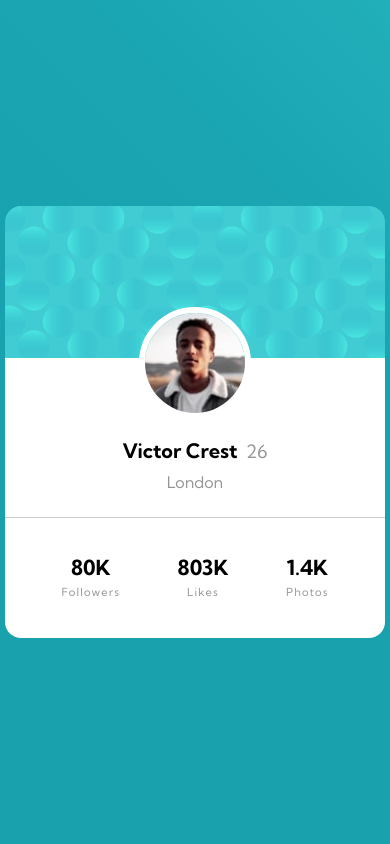
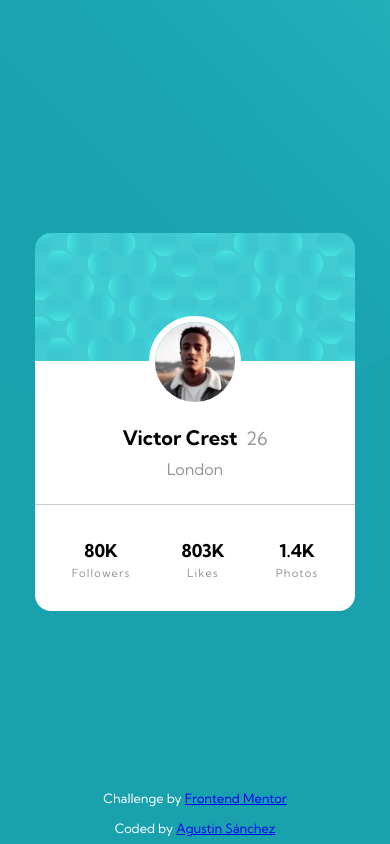
Before and after one commit to agusscript/profile-card-component, a plain HTML site: page index.html in a window 390 px wide. Drawn offline with Linux system fonts and the light colour scheme.

Commit message:
Add responsive design and footer

```diff
--- a/index.html
+++ b/index.html
@@ -36,5 +36,9 @@
       </div>
     </div>
   </main>
+  <footer class="attribution">
+    <p>Challenge by <a href="https://www.frontendmentor.io/profile/agusscript" target="_blank">Frontend Mentor</a></p>
+    <p>Coded by <a href="https://github.com/agusscript" target="_blank">Agustin Sánchez</a></p>
+  </footer>
 </body>
 </html>
--- a/styles.css
+++ b/styles.css
@@ -108,3 +108,58 @@ hr {
     font-size: 0.7rem;
     letter-spacing: 0.1em;
 }
+
+.attribution {
+    width: 100%;
+    position: absolute;
+    bottom: 0;
+    display: flex;
+    flex-direction: column;
+    align-items: center;
+}
+
+.attribution p {
+    font-size: 0.8rem;
+    line-height: 0.3rem;
+    color: white;
+
+}
+
+@media(max-width: 400px) {
+    .card-content {
+        width: 320px;
+        height: 250px;
+    }
+
+    .top-card-img {
+        width: 320px;
+    }
+
+    .profile-img {
+        width: 80px;
+        height: 80px;
+        margin-top: 5.2rem;
+    }
+
+    .description {
+        margin-top: 4rem;
+    }
+
+    .stats {
+        gap: 3.2rem;
+    }
+
+    .stats p {
+        font-size: 1.1rem;
+    }
+}
+
+@media(max-height: 490px) {
+    .attribution {
+        display: none;
+    }
+
+    main {
+        padding: 1rem;
+    }
+}
```
